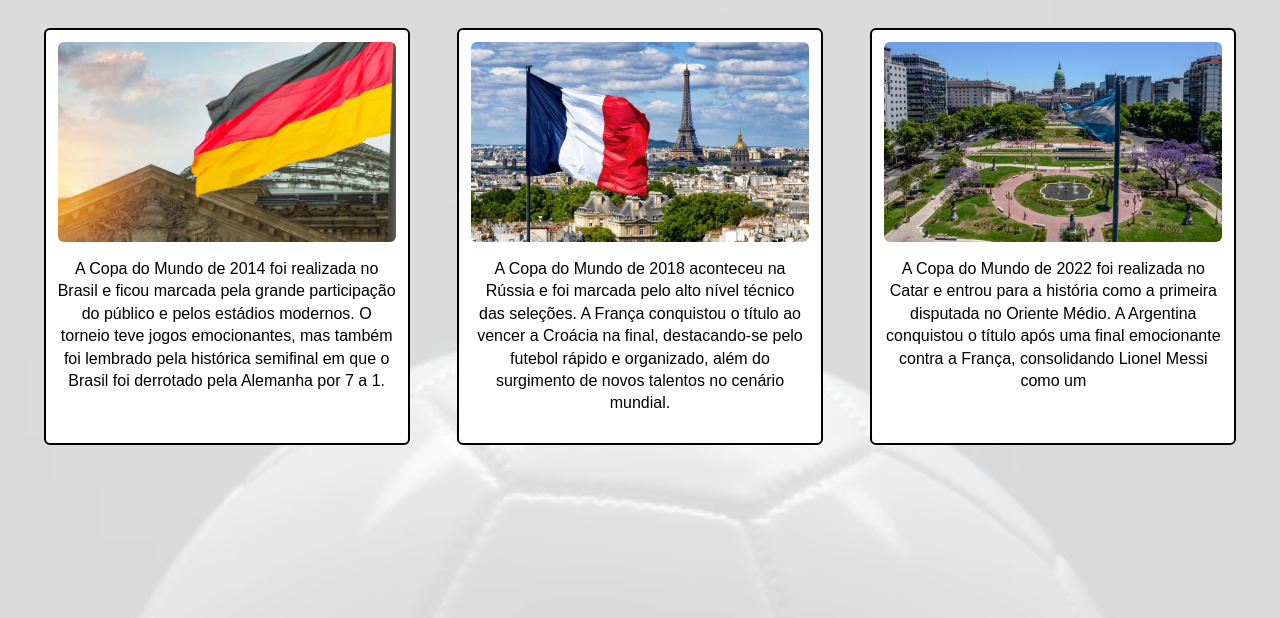
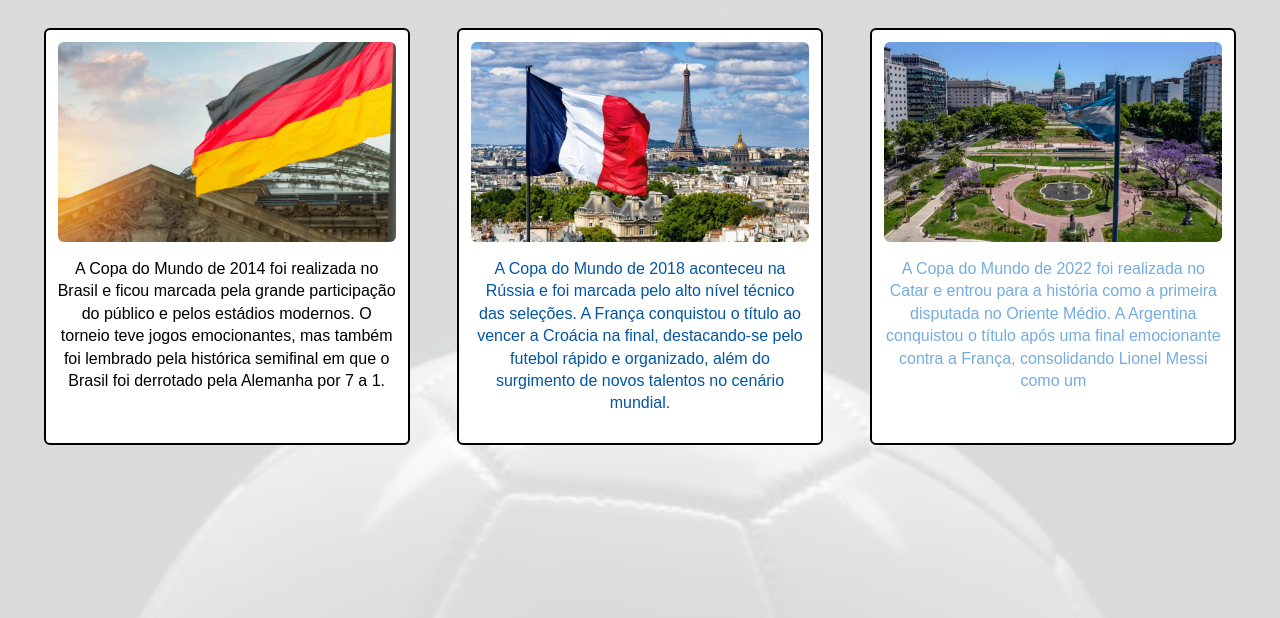
Before and after one commit to ElMuchachoo/copa_do_mundo, a plain HTML site: page index.html in a window 1280 px wide. Shown: the part 182-800 px from the top of the page. Drawn offline with Linux system fonts and the light colour scheme.

Commit message:
Add country-specific color styles to CSS
Added color styles for different countries in the content.

```diff
--- a/style.css
+++ b/style.css
@@ -7,14 +7,13 @@ body {
     margin: 0;
     font-family: Arial, sans-serif;
 
-    /* Imagem de fundo da página */
     background-image: url("images/background.jpg");
     background-size: cover;
     background-position: center;
     background-attachment: fixed;
 }
 
-/* Camada branca com transparência para facilitar leitura */
+/* Camada branca com transparência */
 body::before {
     content: "";
     position: fixed;
@@ -37,7 +36,6 @@ header {
     justify-content: center;
 }
 
-/* Caixa verde do título */
 .header-content {
     background-color: rgba(0, 128, 0, 0.75);
     padding: 20px 40px;
@@ -84,11 +82,27 @@ header {
     transition: opacity 0.8s ease-in-out;
 }
 
-/* Texto dos quadros */
+/* Texto base */
 .quadro p {
     margin-top: 12px;
+    line-height: 1.4;
+}
+
+/* ===== CORES POR PAÍS (RGB) ===== */
+
+/* Alemanha - 2014 (preto da bandeira) */
+.alemanha p {
     color: rgb(0, 0, 0);
-    line-height: 1.4;
+}
+
+/* França - 2018 (azul da bandeira) */
+.franca p {
+    color: rgb(0, 85, 164);
+}
+
+/* Argentina - 2022 (azul claro da bandeira) */
+.argentina p {
+    color: rgb(116, 172, 223);
 }
 
 /* ===== Rodapé ===== */
@@ -100,7 +114,7 @@ footer {
     font-size: 14px;
 }
 
-/* ===== Responsividade para celular ===== */
+/* ===== Responsividade ===== */
 @media (max-width: 900px) {
     .container {
         flex-direction: column;
```
